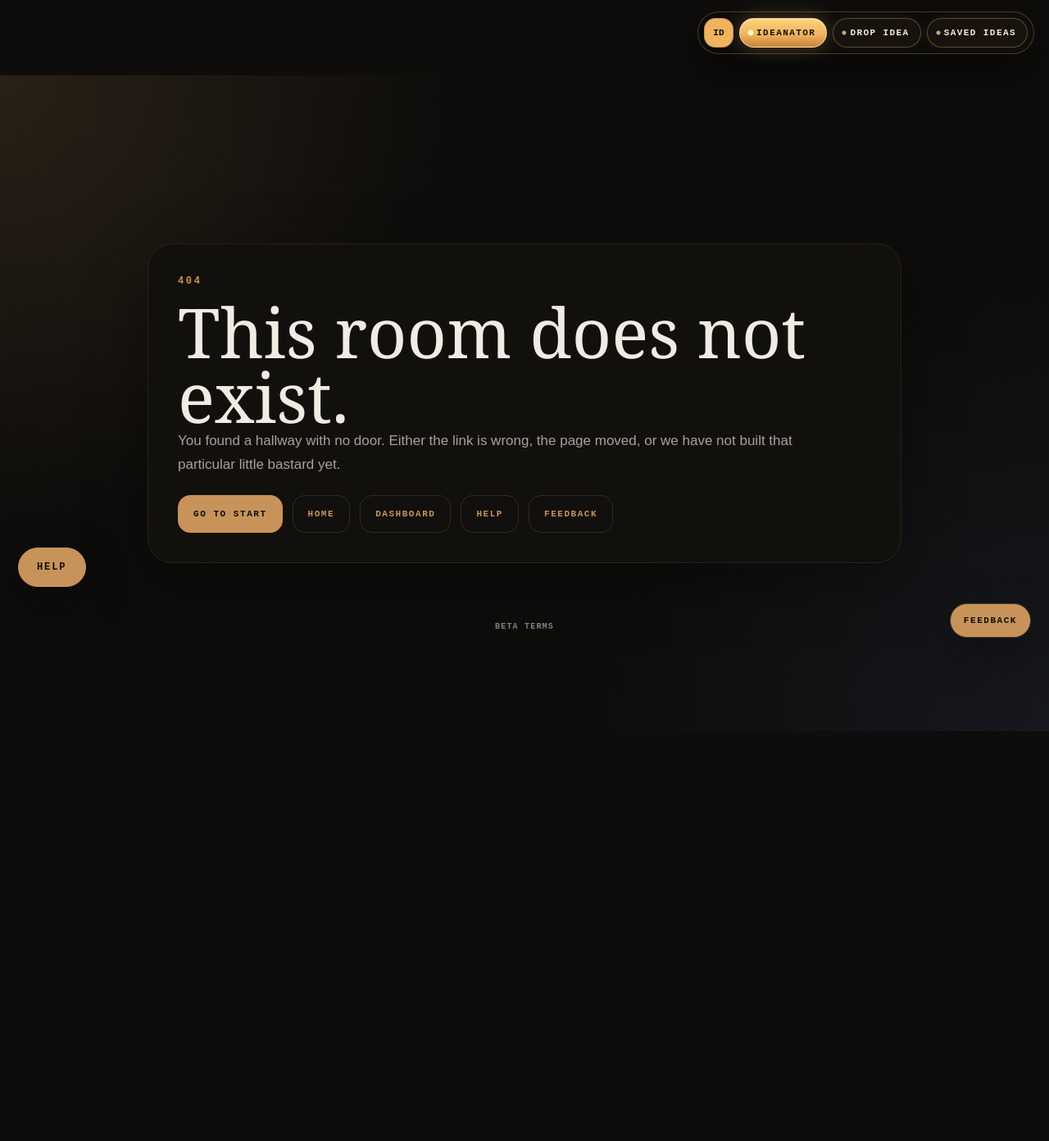
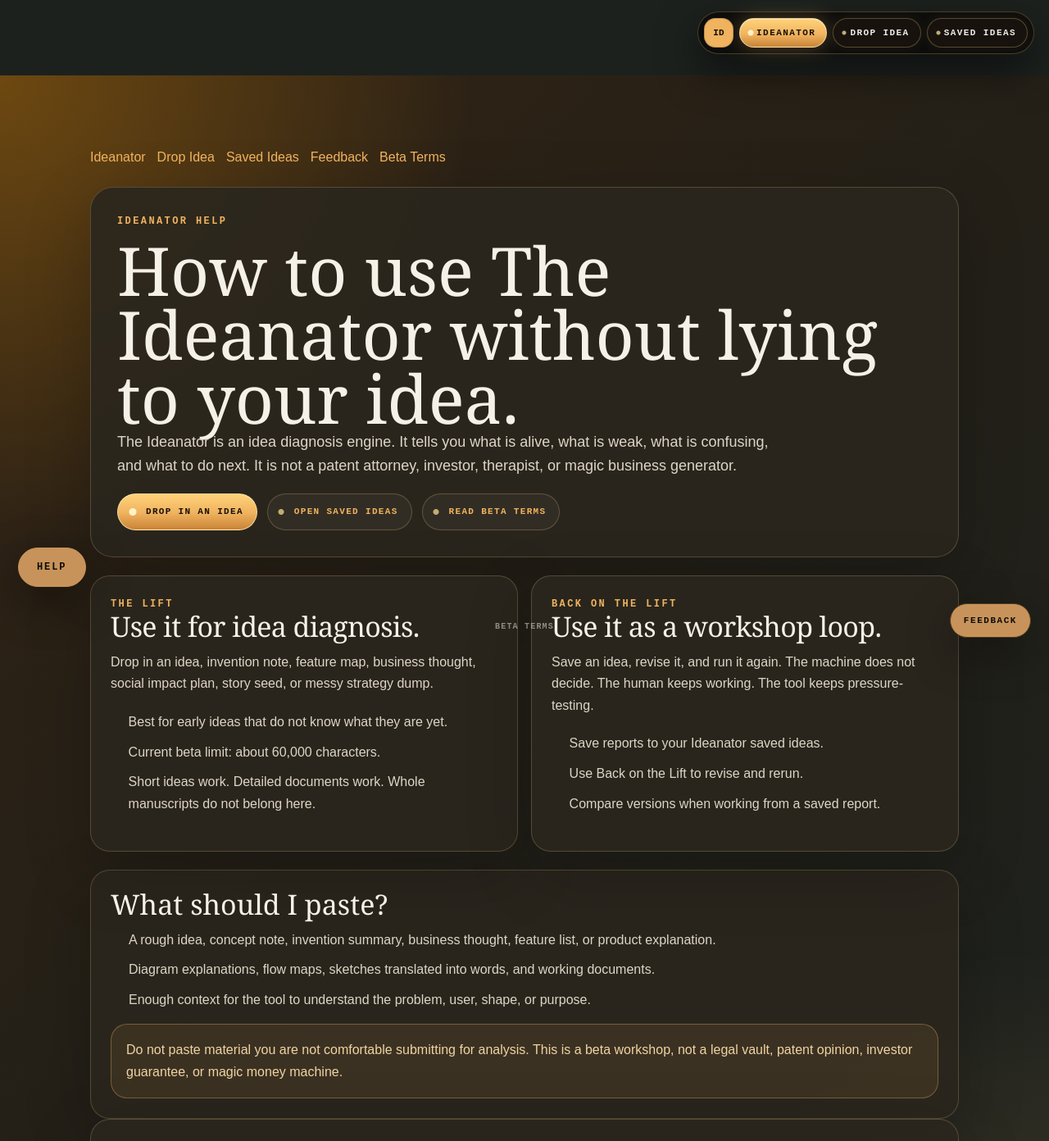
Before and after one commit to trmitchell95-oss/5cores, a Next.js app: page /idea/help in a window 1280 px wide. Before the commit this address had no page. Shown: the top 1392 px of the page at 82% size. Before the commit the page ends 892 px from the top, so only its background shows below. Built offline with nearby package versions, Linux system fonts and the light colour scheme.

Commit message:
Give Ideanator its own help page

```diff
--- /dev/null
+++ b/app/idea/help/page.tsx
@@ -0,0 +1,280 @@
+import Link from "next/link";
+
+export default function IdeaHelpPage() {
+  return (
+    <main className="idea-help-shell">
+      <style>{`
+        body {
+          margin: 0;
+          background: #1c211e;
+        }
+
+        .idea-help-shell {
+          min-height: 100vh;
+          padding: 88px 24px 90px;
+          color: #f5f1e8;
+          font-family: Arial, sans-serif;
+          background:
+            radial-gradient(circle at top left, rgba(245, 158, 11, 0.30), transparent 36rem),
+            radial-gradient(circle at bottom right, rgba(255, 202, 118, 0.14), transparent 32rem),
+            linear-gradient(135deg, #332313 0%, #242018 46%, #1c211e 100%);
+        }
+
+        .wrap {
+          max-width: 1060px;
+          margin: 0 auto;
+        }
+
+        .top-nav {
+          display: flex;
+          gap: 14px;
+          margin-bottom: 24px;
+          flex-wrap: wrap;
+          align-items: center;
+        }
+
+        .top-nav a {
+          color: #f0b35f;
+          text-decoration: none;
+        }
+
+        .hero,
+        .panel,
+        .card {
+          border: 1px solid rgba(255, 221, 159, 0.2);
+          background: rgba(43, 38, 30, 0.92);
+          box-shadow: 0 24px 80px rgba(0,0,0,0.22);
+        }
+
+        .hero {
+          border-radius: 28px;
+          padding: 32px;
+          margin-bottom: 22px;
+        }
+
+        .eyebrow,
+        .mini-label {
+          color: #f0b35f;
+          font-family: monospace;
+          letter-spacing: 0.2em;
+          text-transform: uppercase;
+          font-size: 12px;
+          font-weight: 900;
+        }
+
+        .title {
+          font-family: Georgia, serif;
+          font-size: clamp(48px, 8vw, 82px);
+          line-height: 0.95;
+          margin: 12px 0 0;
+        }
+
+        .subtitle,
+        .card p,
+        .panel p,
+        li {
+          color: #ddd5c7;
+          line-height: 1.65;
+          font-size: 16px;
+        }
+
+        .subtitle {
+          max-width: 820px;
+          font-size: 18px;
+        }
+
+        .grid {
+          display: grid;
+          grid-template-columns: repeat(2, minmax(0, 1fr));
+          gap: 16px;
+          margin-bottom: 22px;
+        }
+
+        .card,
+        .panel {
+          border-radius: 24px;
+          padding: 24px;
+        }
+
+        .card h2,
+        .panel h2 {
+          font-family: Georgia, serif;
+          font-size: 34px;
+          line-height: 1;
+          margin: 0 0 14px;
+        }
+
+        ul {
+          margin: 12px 0 0;
+          padding-left: 22px;
+        }
+
+        li {
+          margin-bottom: 10px;
+        }
+
+        .callout {
+          border: 1px solid rgba(240, 179, 95, 0.35);
+          background: rgba(240, 179, 95, 0.09);
+          border-radius: 20px;
+          padding: 18px;
+          color: #f0d3a3;
+          line-height: 1.65;
+          margin-top: 16px;
+        }
+
+        .button-row {
+          display: flex;
+          flex-wrap: wrap;
+          gap: 12px;
+          margin-top: 18px;
+        }
+
+        .button,
+        .button-dark {
+          border-radius: 999px;
+          padding: 13px 16px;
+          font-family: monospace;
+          font-size: 11px;
+          font-weight: 900;
+          letter-spacing: 0.12em;
+          text-transform: uppercase;
+          text-decoration: none;
+        }
+
+        .button {
+          background:
+            radial-gradient(circle at 18px 50%, #fff3c4 0 4px, transparent 5px),
+            linear-gradient(180deg, #ffd27a 0%, #f0b35f 52%, #c98438 100%);
+          color: #18100a;
+          border: 1px solid rgba(255, 241, 190, 0.7);
+          padding-left: 34px;
+        }
+
+        .button-dark {
+          color: #f0b35f;
+          border: 1px solid rgba(255, 221, 159, 0.22);
+          background:
+            radial-gradient(circle at 16px 50%, rgba(255, 220, 143, 0.72) 0 3px, transparent 4px),
+            rgba(255, 255, 255, 0.04);
+          padding-left: 32px;
+        }
+
+        @media (max-width: 820px) {
+          .idea-help-shell {
+            padding: 78px 14px 90px;
+          }
+
+          .hero,
+          .panel,
+          .card {
+            border-radius: 20px;
+            padding: 18px;
+          }
+
+          .grid {
+            grid-template-columns: 1fr;
+          }
+
+          .title {
+            font-size: clamp(42px, 12vw, 60px);
+          }
+
+          .button-row {
+            display: grid;
+          }
+
+          .button,
+          .button-dark {
+            text-align: center;
+          }
+        }
+      `}</style>
+
+      <div className="wrap">
+        <nav className="top-nav">
+          <Link href="/idea">Ideanator</Link>
+          <Link href="/idea?start=intake">Drop Idea</Link>
+          <Link href="/idea/saved">Saved Ideas</Link>
+          <Link href="/feedback?from=%2Fhelp">Feedback</Link>
+          <Link href="/beta-terms">Beta Terms</Link>
+        </nav>
+
+        <section className="hero">
+          <div className="eyebrow">Ideanator Help</div>
+          <h1 className="title">How to use The Ideanator without lying to your idea.</h1>
+          <p className="subtitle">
+            The Ideanator is an idea diagnosis engine. It tells you what is alive,
+            what is weak, what is confusing, and what to do next. It is not a patent
+            attorney, investor, therapist, or magic business generator.
+          </p>
+
+          <div className="button-row">
+            <Link className="button" href="/idea?start=intake">Drop In An Idea</Link>
+            <Link className="button-dark" href="/idea/saved">Open Saved Ideas</Link>
+            <Link className="button-dark" href="/beta-terms">Read Beta Terms</Link>
+          </div>
+        </section>
+
+        <section className="grid">
+          <article className="card">
+            <div className="mini-label">The Lift</div>
+            <h2>Use it for idea diagnosis.</h2>
+            <p>
+              Drop in an idea, invention note, feature map, business thought,
+              social impact plan, story seed, or messy strategy dump.
+            </p>
+            <ul>
+              <li>Best for early ideas that do not know what they are yet.</li>
+              <li>Current beta limit: about 60,000 characters.</li>
+              <li>Short ideas work. Detailed documents work. Whole manuscripts do not belong here.</li>
+            </ul>
+          </article>
+
+          <article className="card">
+            <div className="mini-label">Back On The Lift</div>
+            <h2>Use it as a workshop loop.</h2>
+            <p>
+              Save an idea, revise it, and run it again. The machine does not decide.
+              The human keeps working. The tool keeps pressure-testing.
+            </p>
+            <ul>
+              <li>Save reports to your Ideanator saved ideas.</li>
+              <li>Use Back on the Lift to revise and rerun.</li>
+              <li>Compare versions when working from a saved report.</li>
+            </ul>
+          </article>
+        </section>
+
+        <section className="panel">
+          <h2>What should I paste?</h2>
+          <ul>
+            <li>A rough idea, concept note, invention summary, business thought, feature list, or product explanation.</li>
+            <li>Diagram explanations, flow maps, sketches translated into words, and working documents.</li>
+            <li>Enough context for the tool to understand the problem, user, shape, or purpose.</li>
+          </ul>
+
+          <div className="callout">
+            Do not paste material you are not comfortable submitting for analysis.
+            This is a beta workshop, not a legal vault, patent opinion, investor guarantee,
+            or magic money machine.
+          </div>
+        </section>
+
+        <section className="panel">
+          <h2>The verdicts.</h2>
+          <p>
+            Every report gets one of five verdicts: Greenlight, Workbench, Distraction,
+            Beautiful Mess, or Dangerously Good. The verdict is not the end. It is where
+            the next round of work begins.
+          </p>
+
+          <div className="button-row">
+            <Link className="button" href="/idea?start=intake">Put Something On The Lift</Link>
+            <Link className="button-dark" href="/feedback?from=%2Fhelp">Send Feedback</Link>
+          </div>
+        </section>
+      </div>
+    </main>
+  );
+}
--- a/proxy.ts
+++ b/proxy.ts
@@ -35,6 +35,12 @@ export function proxy(request: NextRequest) {
     return NextResponse.rewrite(url);
   }
 
+  if (pathname === "/help") {
+    const url = request.nextUrl.clone();
+    url.pathname = "/idea/help";
+    return NextResponse.rewrite(url);
+  }
+
   if (isHovelOnlyPath(pathname)) {
     return NextResponse.redirect(`${HOVEL_EDITOR_HOST}${pathname}${search}`);
   }
```
